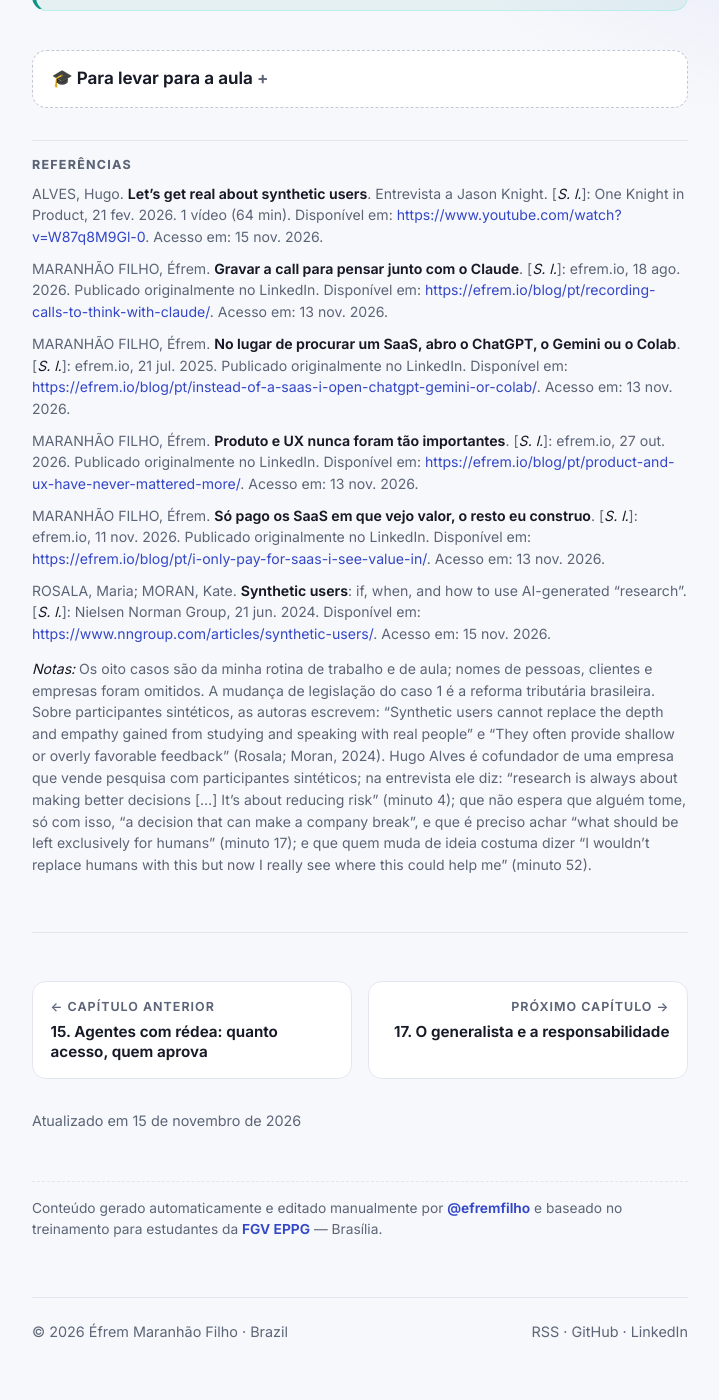
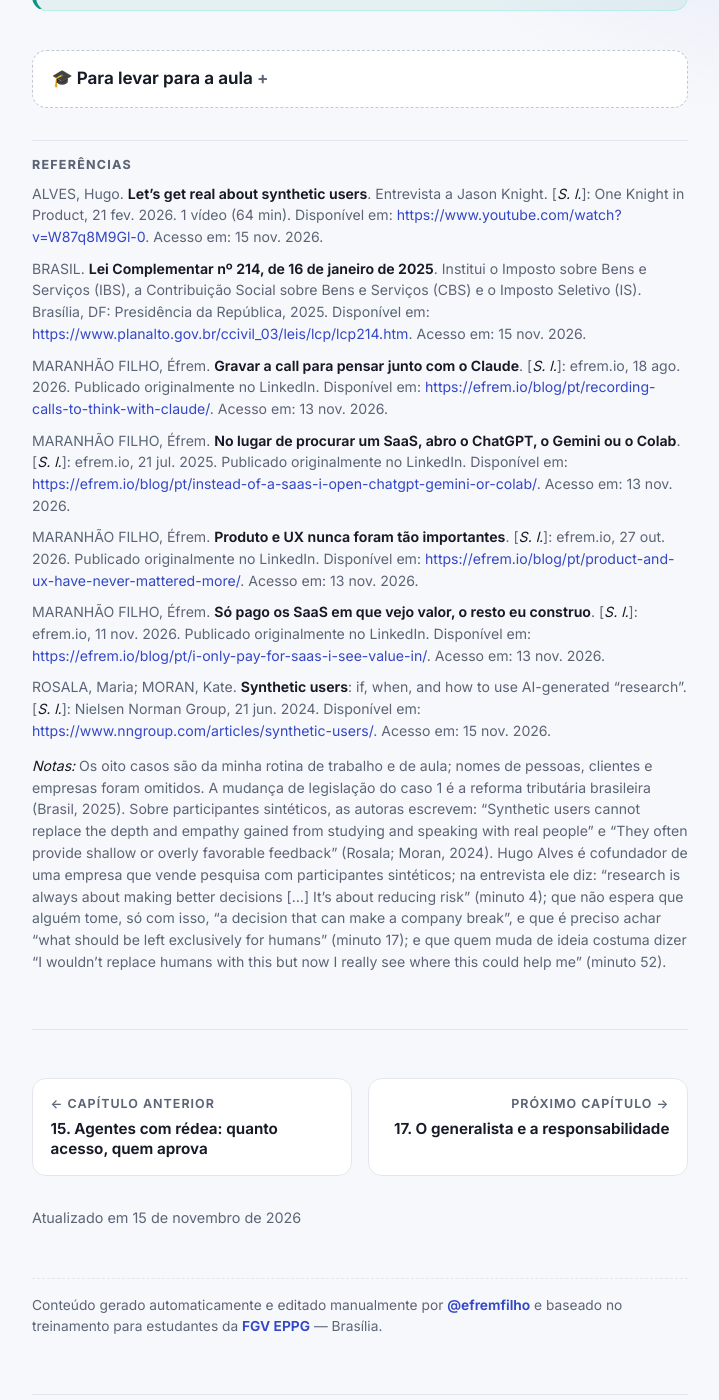
Before and after one commit to efremfilho/efrem.io, a Jekyll site: the page built from _guia/pt/16-casos-reais.md, in a window 1280 px wide and 1400 px high, scrolled down 6034 px. Shown: the whole window, without its empty margins (280-999 px from the left). Built offline with Jekyll 4.4.1, drawn with Linux system fonts in a browser that asks for light colours.

Commit message:
feat(guia): citar a Lei Complementar 214/2025 como referência do capítulo 16
A lei da reforma tributária estava na base de referências, mas só
aparecia na nota do capítulo 16. Agora entra na lista formal (ABNT e
APA) e a nota passa a citá-la por autor e data. O texto e a ementa
foram conferidos na página oficial do Planalto.

Co-Authored-By: Claude Opus 5.5 <noreply@anthropic.com>
Claude-Session: https://claude.ai/code/session_01B2aXUZs6Pn7VQDrWPSLd4n

```diff
--- a/_guia/pt/16-casos-reais.md
+++ b/_guia/pt/16-casos-reais.md
@@ -136,12 +136,13 @@ Cada pessoa escolhe uma tarefa chata e repetitiva da própria rotina e preenche
 #### Referências
 
 - ALVES, Hugo. **Let's get real about synthetic users**. Entrevista a Jason Knight. [*S. l.*]: One Knight in Product, 21 fev. 2026. 1 vídeo (64 min). Disponível em: <https://www.youtube.com/watch?v=W87q8M9Gl-0>. Acesso em: 15 nov. 2026.
+- BRASIL. **Lei Complementar nº 214, de 16 de janeiro de 2025**. Institui o Imposto sobre Bens e Serviços (IBS), a Contribuição Social sobre Bens e Serviços (CBS) e o Imposto Seletivo (IS). Brasília, DF: Presidência da República, 2025. Disponível em: <https://www.planalto.gov.br/ccivil_03/leis/lcp/lcp214.htm>. Acesso em: 15 nov. 2026.
 - MARANHÃO FILHO, Éfrem. **Gravar a call para pensar junto com o Claude**. [*S. l.*]: efrem.io, 18 ago. 2026. Publicado originalmente no LinkedIn. Disponível em: <https://efrem.io/blog/pt/recording-calls-to-think-with-claude/>. Acesso em: 13 nov. 2026.
 - MARANHÃO FILHO, Éfrem. **No lugar de procurar um SaaS, abro o ChatGPT, o Gemini ou o Colab**. [*S. l.*]: efrem.io, 21 jul. 2025. Publicado originalmente no LinkedIn. Disponível em: <https://efrem.io/blog/pt/instead-of-a-saas-i-open-chatgpt-gemini-or-colab/>. Acesso em: 13 nov. 2026.
 - MARANHÃO FILHO, Éfrem. **Produto e UX nunca foram tão importantes**. [*S. l.*]: efrem.io, 27 out. 2026. Publicado originalmente no LinkedIn. Disponível em: <https://efrem.io/blog/pt/product-and-ux-have-never-mattered-more/>. Acesso em: 13 nov. 2026.
 - MARANHÃO FILHO, Éfrem. **Só pago os SaaS em que vejo valor, o resto eu construo**. [*S. l.*]: efrem.io, 11 nov. 2026. Publicado originalmente no LinkedIn. Disponível em: <https://efrem.io/blog/pt/i-only-pay-for-saas-i-see-value-in/>. Acesso em: 13 nov. 2026.
 - ROSALA, Maria; MORAN, Kate. **Synthetic users**: if, when, and how to use AI-generated "research". [*S. l.*]: Nielsen Norman Group, 21 jun. 2024. Disponível em: <https://www.nngroup.com/articles/synthetic-users/>. Acesso em: 15 nov. 2026.
 
-*Notas:* Os oito casos são da minha rotina de trabalho e de aula; nomes de pessoas, clientes e empresas foram omitidos. A mudança de legislação do caso 1 é a reforma tributária brasileira. Sobre participantes sintéticos, as autoras escrevem: "Synthetic users cannot replace the depth and empathy gained from studying and speaking with real people" e "They often provide shallow or overly favorable feedback" (Rosala; Moran, 2024). Hugo Alves é cofundador de uma empresa que vende pesquisa com participantes sintéticos; na entrevista ele diz: "research is always about making better decisions [...] It's about reducing risk" (minuto 4); que não espera que alguém tome, só com isso, "a decision that can make a company break", e que é preciso achar "what should be left exclusively for humans" (minuto 17); e que quem muda de ideia costuma dizer "I wouldn't replace humans with this but now I really see where this could help me" (minuto 52).
+*Notas:* Os oito casos são da minha rotina de trabalho e de aula; nomes de pessoas, clientes e empresas foram omitidos. A mudança de legislação do caso 1 é a reforma tributária brasileira (Brasil, 2025). Sobre participantes sintéticos, as autoras escrevem: "Synthetic users cannot replace the depth and empathy gained from studying and speaking with real people" e "They often provide shallow or overly favorable feedback" (Rosala; Moran, 2024). Hugo Alves é cofundador de uma empresa que vende pesquisa com participantes sintéticos; na entrevista ele diz: "research is always about making better decisions [...] It's about reducing risk" (minuto 4); que não espera que alguém tome, só com isso, "a decision that can make a company break", e que é preciso achar "what should be left exclusively for humans" (minuto 17); e que quem muda de ideia costuma dizer "I wouldn't replace humans with this but now I really see where this could help me" (minuto 52).
 
 </div>
```
Also changed, not shown: _guia/en/16-real-cases.md (+2 -1 lines), _tools/guia/referencias.json (+5 -4 lines).
